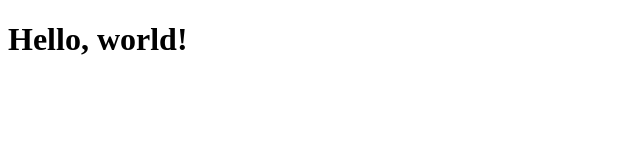
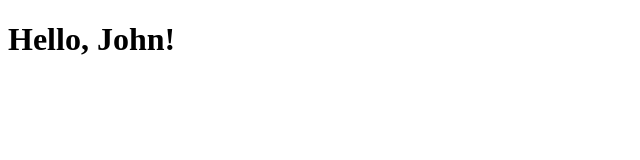
Before and after one commit to John-NolanMoso/reversi-NolanMoso, a plain HTML site: page public/index.html in a window 1280 px wide. Shown: the full height of the page, 0-640 px from the left. Drawn offline with Linux system fonts and the light colour scheme.

Commit message:
changes to index

```diff
--- a/index.html
+++ b/public/index.html
@@ -6,6 +6,6 @@
     <title>Bootstrap demo</title>
   </head>
   <body>
-    <h1>Hello, world!</h1>
+    <h1>Hello, John!</h1>
   </body>
 </html>
```
